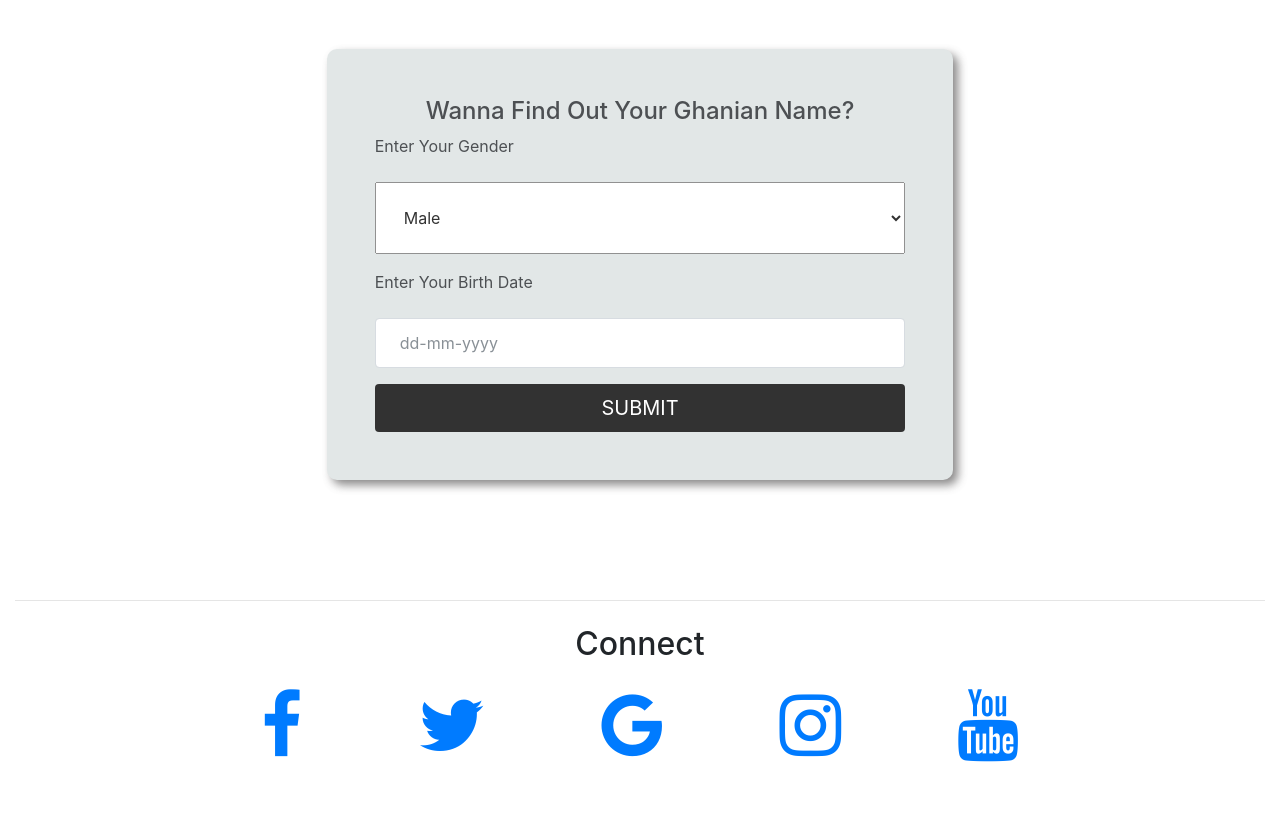
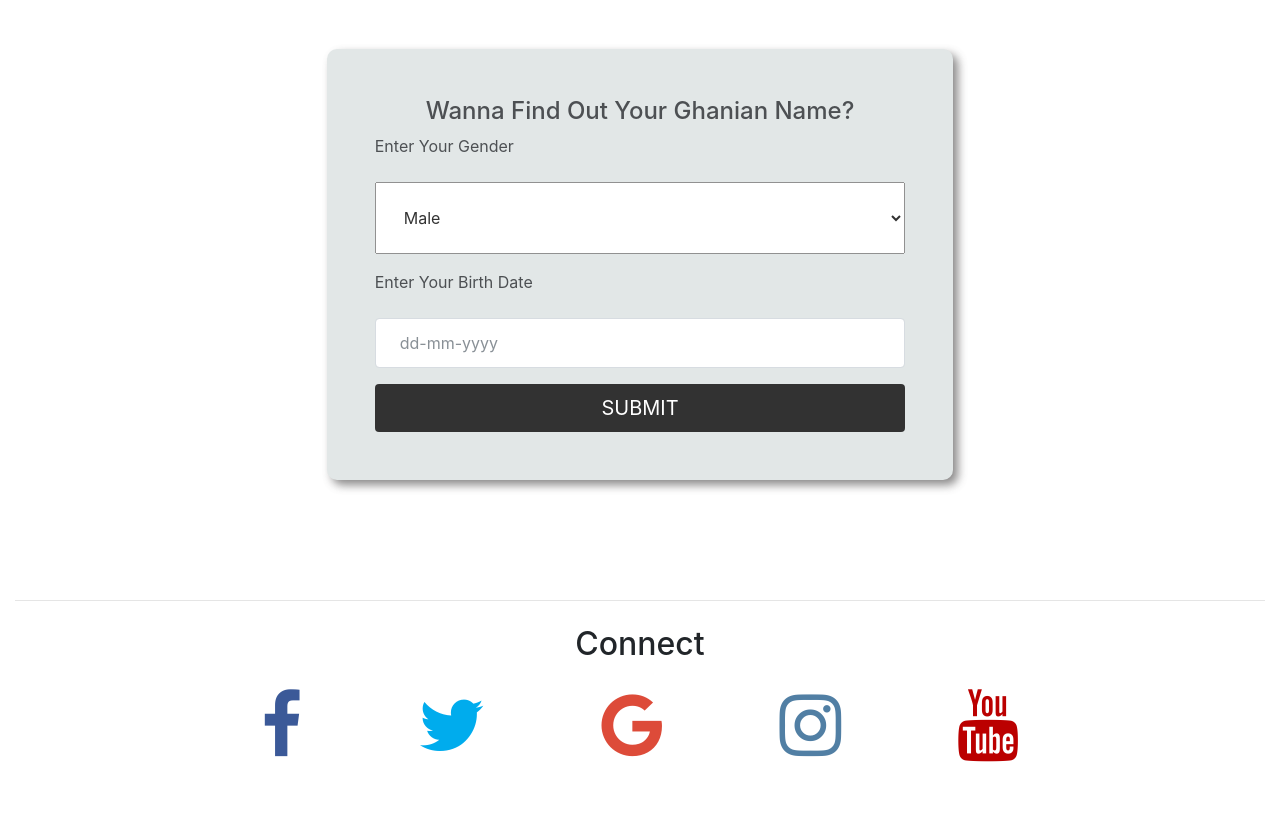
Before and after one commit to DevSheila/nameGenerator, a plain HTML site: page index.html in a window 1280 px wide. Shown: the part 783-1599 px from the top of the page. Drawn offline with nearby package versions, Linux system fonts and the light colour scheme.

Commit message:
adding color to social icons

```diff
--- a/css/style.css
+++ b/css/style.css
@@ -74,3 +74,22 @@ body{
     font-size:4.5em;
     padding:3rem;
 }
+
+.fa-facebook{
+    color:#3b5998;
+}
+
+.fa-twitter{
+    color:#00aced;
+}
+
+.fa-google{
+    color:#dd4b39;
+}
+.fa-instagram{
+    color:#517fa4;
+}
+
+.fa-youtube{
+    color:#bb0000;
+}
```
